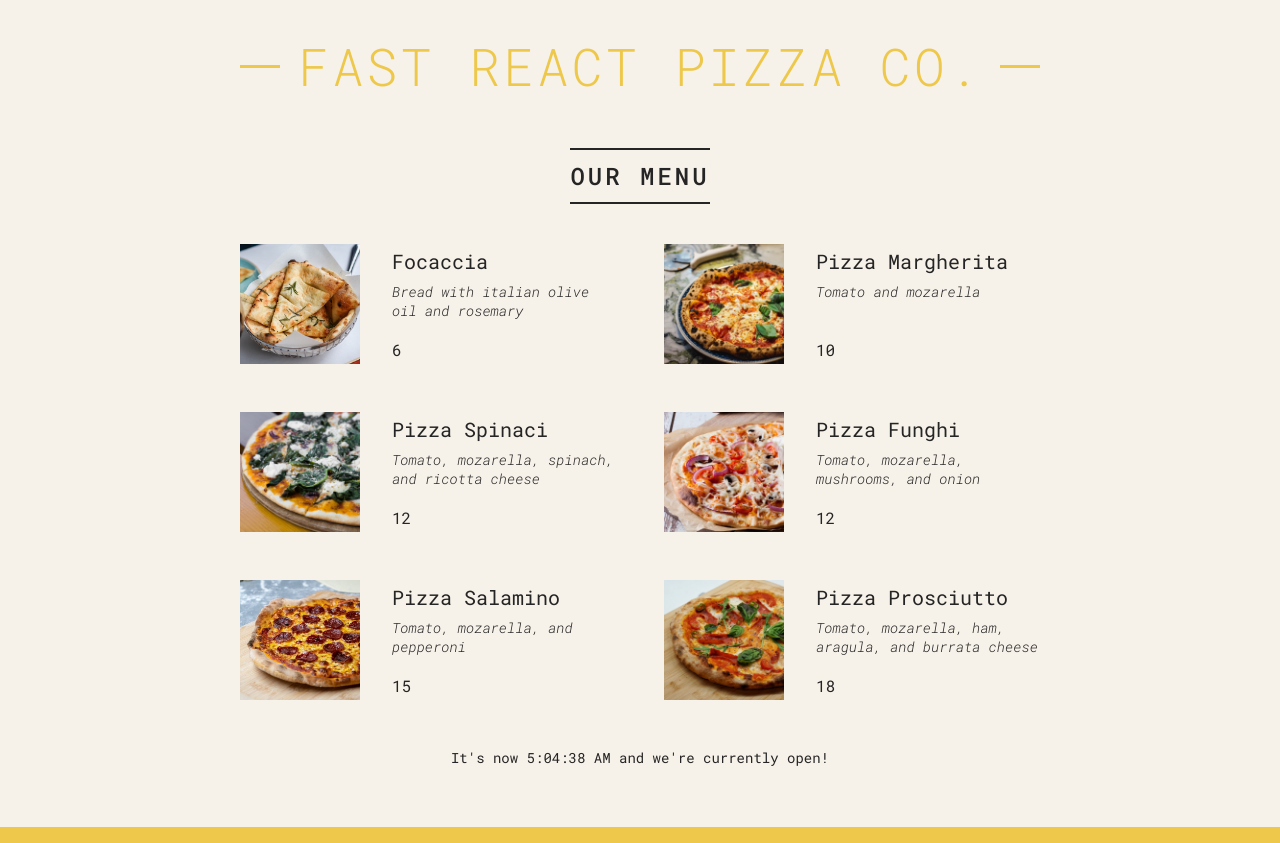
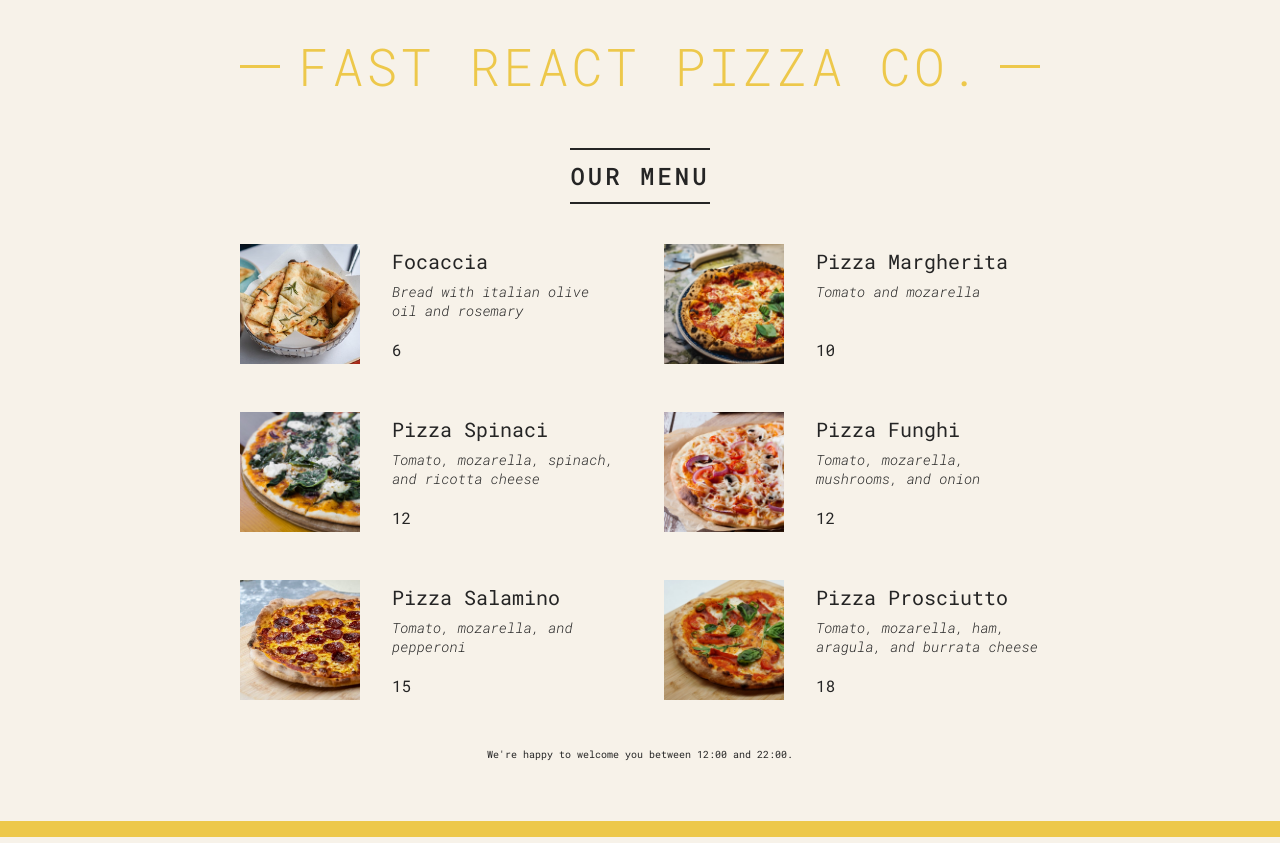
Before and after one commit to angusgee/pizza-menu, a React (Vite) app: page / in a window 1280 px wide. Built offline with nearby package versions, Linux system fonts and the light colour scheme.

Commit message:
Add ternary operators

```diff
--- a/src/App.jsx
+++ b/src/App.jsx
@@ -65,30 +65,21 @@ function Header() {
 }
 
 function Menu() {
+  const pizzas = pizzaData;
+  const numPizzas = pizzas.length;
   return (
     <main className="menu">
       <h2>Our Menu</h2>
 
+      {numPizzas > 0 ? (
         <ul className="pizzas">
-        {pizzaData.map((pizza) => (
+          {pizzas.map((pizza) => (
             <Pizza pizzaObj={pizza} key={pizza.name} />
           ))}
         </ul>
-
-      {/* <Pizza
-        name="Pizza Salamino"
-        ingredients="Tomato, mozarella, and pepperoni"
-        price={15}
-        photoName="./src/assets/salamino.jpg"
-        soldOut="true"
-      />
-      <Pizza
-        name="Pizza Spinaci"
-        ingredients="Tomato, mozarella, spinach, and ricotta cheese"
-        price={12}
-        photoName="./src/assets/spinaci.jpg"
-        soldOut="true"
-      /> */}
+      ) : (
+        <p>We&apos;re still working on our menu. Please come back later.</p>
+      )}
     </main>
   );
 }
@@ -117,12 +108,31 @@ function Footer() {
   const closeHour = 22;
   const isOpen = hour >= openHour && hour <= closeHour;
   console.log(isOpen);
+
+  if (!isOpen)
+    return (
+      <p>
+        We&apos;re happy to welcome you between {openHour}:00 and {closeHour}
+        :00.
+      </p>
+    );
+
   return (
     <footer className="footer">
+      {isOpen ? (
+        <div className="order">
           <p>
-        It&apos;s now {new Date().toLocaleTimeString()} and we&apos;re currently
-        open!
+            We&apos;re open until {closeHour}:00. Come pay us a visit, or order
+            online.
           </p>
+          <button className="btn">Order</button>
+        </div>
+      ) : (
+        <p>
+          We&apos;re happy to welcome you between {openHour}:00 and {closeHour}
+          :00.
+        </p>
+      )}
     </footer>
   );
 }
```
Lines whose indentation alone changed are shown as unchanged.
